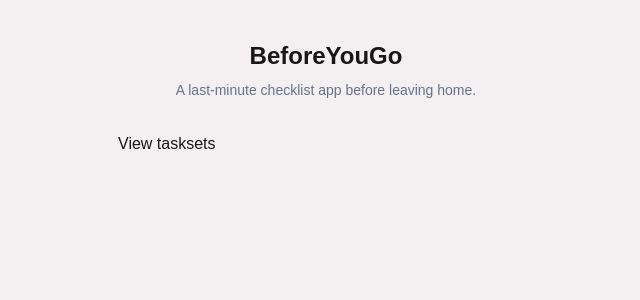
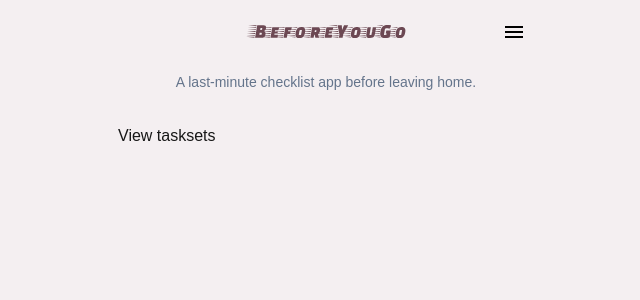
Before and after one commit to c-nakashima/beforeyougo, a Next.js app in the folder frontend/: page / in a window 1280 px wide. Shown: the top 300 px of the page, without its empty margins (314-954 px from the left). Built offline with nearby package versions, Linux system fonts and the light colour scheme.

Commit message:
add: header component

```diff
--- a/frontend/package.json
+++ b/frontend/package.json
@@ -9,6 +9,8 @@
     "lint": "eslint"
   },
   "dependencies": {
+    "@mdi/js": "^7.4.47",
+    "@mdi/react": "^1.6.1",
     "next": "16.2.9",
     "react": "19.2.4",
     "react-dom": "19.2.4"
--- a/frontend/src/app/page.tsx
+++ b/frontend/src/app/page.tsx
@@ -1,13 +1,11 @@
 import Link from 'next/link'
+import { Header } from './shared/components/layout'
 
 export default function HomePage() {
   return (
     <main className="min-h-screen bg-surface-muted">
-      <div className="mx-auto min-h-screen w-full max-w-md px-4 py-10">
-        <h1 className="text-center text-2xl font-bold text-foreground">
-          BeforeYouGo
-        </h1>
-
+      <div className="mx-auto min-h-screen w-full max-w-md px-4">
+        <Header />
         <p className="mt-2 text-center text-sm text-muted">
           A last-minute checklist app before leaving home.
         </p>
--- /dev/null
+++ b/frontend/src/app/shared/components/layout/Header.tsx
@@ -0,0 +1,44 @@
+import Link from 'next/link'
+import Image from 'next/image'
+import Icon from '@mdi/react'
+import { mdiMenu } from '@mdi/js'
+
+/**
+ * Header Component
+ *
+ */
+
+export function Header() {
+  return (
+    <header className="grid h-full grid-cols-[1fr_auto_1fr] items-center py-3">
+      <div aria-hidden="true" />
+      <h1 className="items-center">
+        <Link
+          href="/"
+          className="logo justify-self-center"
+          aria-label="Before You Go"
+        >
+          <Image
+            src="/images/logo.svg"
+            alt="Before You Go"
+            width={160}
+            height={32}
+            priority
+          />
+        </Link>
+      </h1>
+      <button
+        type="button"
+        aria-label="Open menu"
+        className="flex h-10 w-10 justify-self-end items-center justify-center rounded-md text-neutral-700 hover:bg-neutral-100"
+      >
+        <Icon
+          path={mdiMenu}
+          size="24px"
+          color="var(--color-primary)"
+          aria-hidden="true"
+        />
+      </button>
+    </header>
+  )
+}
--- /dev/null
+++ b/frontend/src/app/shared/components/layout/index.tsx
@@ -0,0 +1 @@
+export { Header } from './Header'
```
Also changed, not shown: frontend/public/images/logo.svg (added), 1 other file (tests, documents, lock files or other folders).
